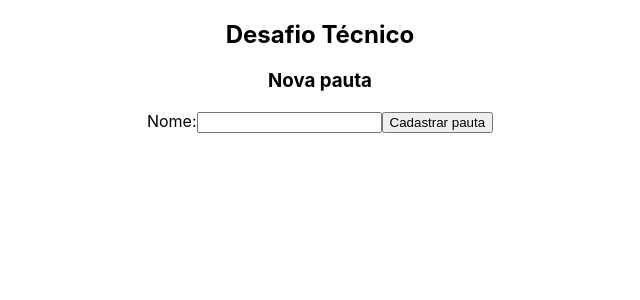
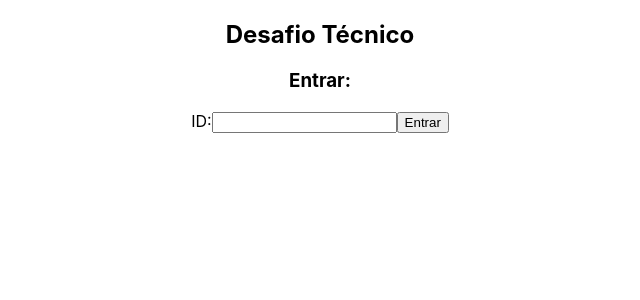
Before and after one commit to wolkerw/voting, a React (Create React App) app: page / in a window 1280 px wide. Shown: the top 300 px of the page, without its empty margins (320-960 px from the left). Built offline with nearby package versions, Linux system fonts and the light colour scheme.

Commit message:
Login working

```diff
--- a/src/App.js
+++ b/src/App.js
@@ -2,8 +2,9 @@ import React from "react";
 import logo from "./logo.svg";
 import "./App.css";
 import { Switch, Route, NavLink } from "react-router-dom";
-import Home from "./Home";
-import Exemplo2 from "./Exemplo2";
+import CadastrarPauta from "./CadastrarPauta";
+import Vote from "./Vote";
+import Login from "./Login";
 import { BrowserRouter } from "react-router-dom";
 
 function App() {
@@ -12,10 +13,13 @@ function App() {
       <h2>Desafio Técnico</h2>
       <BrowserRouter>
         <div>
-          <Route path="/" exact component={Home} />
+          <Route path="/cadastrar-pauta" exact component={CadastrarPauta} />
         </div>
         <div>
-          <Route path="/exemplo2" exact component={Exemplo2} />
+          <Route path="/votar" exact component={Vote} />
+        </div>
+        <div>
+          <Route path="/" exact component={Login} />
         </div>
       </BrowserRouter>
     </div>
--- a/src/Home.js
+++ b/src/CadastrarPauta.js
@@ -2,15 +2,6 @@ import React, { Component } from "react";
 import axios from "axios";
 
 export default class Home extends Component {
-  constructor(props) {
-    super(props);
-
-    // Initial State
-    this.state = {
-      teste: "Sim"
-    };
-  }
-
   registerVoting = event => {
     event.preventDefault();
 
@@ -51,8 +42,7 @@ export default class Home extends Component {
       )
       // {orderId: 2})
       .then(res => {
-        alert("success");
-        console.log("res", res);
+        alert("Pauta cadastrada com sucesso!");
 
         /*const pdfBlob = new Blob([res.data], {
           type: "application/pdf"
@@ -68,7 +58,7 @@ export default class Home extends Component {
   render() {
     return (
       <div>
-        <h3>Nova pauta</h3>
+        <h3>Cadastrar nova pauta:</h3>
 
         <form onSubmit={this.registerVoting}>
           <label>
--- a/src/Exemplo2.js
+++ /dev/null
@@ -1,8 +0,0 @@
-import React, { Component } from "react";
-// import { connect } from 'react-redux';
-
-export default class ExemploReduxSaga extends Component {
-  render() {
-    return <div>Exemplo2</div>;
-  }
-}
--- /dev/null
+++ b/src/Login.js
@@ -0,0 +1,105 @@
+import React, { Component } from "react";
+import axios from "axios";
+import { withRouter } from "react-router-dom";
+
+class Login extends Component {
+  login = event => {
+    event.preventDefault();
+
+    const formData = new FormData(event.target);
+
+    const userId = formData.get("userId");
+
+    if (!userId) return alert("Digite o seu ID!");
+
+    let headers = {
+      "Content-Type": "application/graphql",
+      "Access-Control-Allow-Origin": "*",
+      "Access-Control-Allow-Method": "*",
+      "Access-Control-Allow-Header": "*"
+    };
+
+    axios
+      .post(
+        "http://localhost:8080/login?userId=" + userId,
+        {},
+        { headers: headers }
+      )
+      .then(res => {
+        console.log("res", res);
+
+        if (res.data) {
+          localStorage.setItem("userId", userId);
+
+          alert("Logado com sucesso!");
+
+          this.props.history.push(`/votar`);
+        } else alert("Usuário não encontrado");
+
+        /*const pdfBlob = new Blob([res.data], {
+        type: "application/pdf"
+      });
+      saveAs(pdfBlob, "relatorio.pdf");*/
+      });
+  };
+  // constructor(props) {
+  //   super(props);
+
+  //   // Initial State
+  //   this.state = {
+  //     votings: []
+  //   };
+  // }
+
+  // componentWillMount = () => {
+  //   let headers = {
+  //     "Content-Type": "application/graphql",
+  //     "Access-Control-Allow-Origin": "*",
+  //     "Access-Control-Allow-Method": "*",
+  //     "Access-Control-Allow-Header": "*"
+  //   };
+
+  //   axios
+  //     .get("http://localhost:8080/voting/getAll", { headers: headers })
+  //     // {orderId: 2})
+  //     .then(res => {
+  //       console.log("res", res);
+
+  //       if (res) {
+  //         this.setState({
+  //           votings: res.data
+  //         });
+  //       } else alert("Nenhuma pauta encontrada");
+
+  //       /*const pdfBlob = new Blob([res.data], {
+  //         type: "application/pdf"
+  //       });
+  //       saveAs(pdfBlob, "relatorio.pdf");*/
+  //     });
+  // };
+
+  // vote = (votingId, description) => {
+  //   alert("Voto realizado com sucesso!");
+  // };
+
+  render() {
+    return (
+      <div>
+        <h3>Entrar:</h3>
+
+        <form onSubmit={this.login}>
+          <label>
+            ID:
+            <input type="text" name="userId" />
+          </label>
+          <input type="submit" value="Entrar" />
+        </form>
+
+        {/* {this.state.teste}
+        <button onClick={() => this.click()}>Entrar</button> */}
+      </div>
+    );
+  }
+}
+
+export default withRouter(Login);
--- /dev/null
+++ b/src/Vote.js
@@ -0,0 +1,82 @@
+import React, { Component } from "react";
+import axios from "axios";
+
+export default class Vote extends Component {
+  constructor(props) {
+    super(props);
+
+    // Initial State
+    this.state = {
+      votings: []
+    };
+  }
+
+  componentWillMount = () => {
+    let headers = {
+      "Content-Type": "application/graphql",
+      "Access-Control-Allow-Origin": "*",
+      "Access-Control-Allow-Method": "*",
+      "Access-Control-Allow-Header": "*"
+    };
+
+    axios
+      .get("http://localhost:8080/voting/getAll", { headers: headers })
+      // {orderId: 2})
+      .then(res => {
+        console.log("res", res);
+
+        if (res.data) {
+          this.setState({
+            votings: res.data
+          });
+        } else alert("Nenhuma pauta encontrada");
+
+        /*const pdfBlob = new Blob([res.data], {
+          type: "application/pdf"
+        });
+        saveAs(pdfBlob, "relatorio.pdf");*/
+      });
+  };
+
+  vote = (votingId, description) => {
+    alert("Voto realizado com sucesso!");
+  };
+
+  render() {
+    return (
+      <div>
+        <h3>Votar:</h3>
+
+        <form onSubmit={this.registerVoting}>
+          <label>
+            {this.state.votings
+              ? this.state.votings.map((voting, i) => {
+                  return (
+                    <div>
+                      <label>
+                        Pauta: <b>{voting.name}</b>
+                      </label>
+                      <input
+                        type="radio"
+                        name={"voting_" + voting.id}
+                        onChange={() => this.vote(voting.id, "yes")}
+                      />{" "}
+                      Sim
+                      <input
+                        type="radio"
+                        name={"voting_" + voting.id}
+                        onChange={() => this.vote(voting.id, "yes")}
+                      />{" "}
+                      Não
+                      <br />
+                      <br />
+                    </div>
+                  );
+                })
+              : null}
+          </label>
+        </form>
+      </div>
+    );
+  }
+}
```
